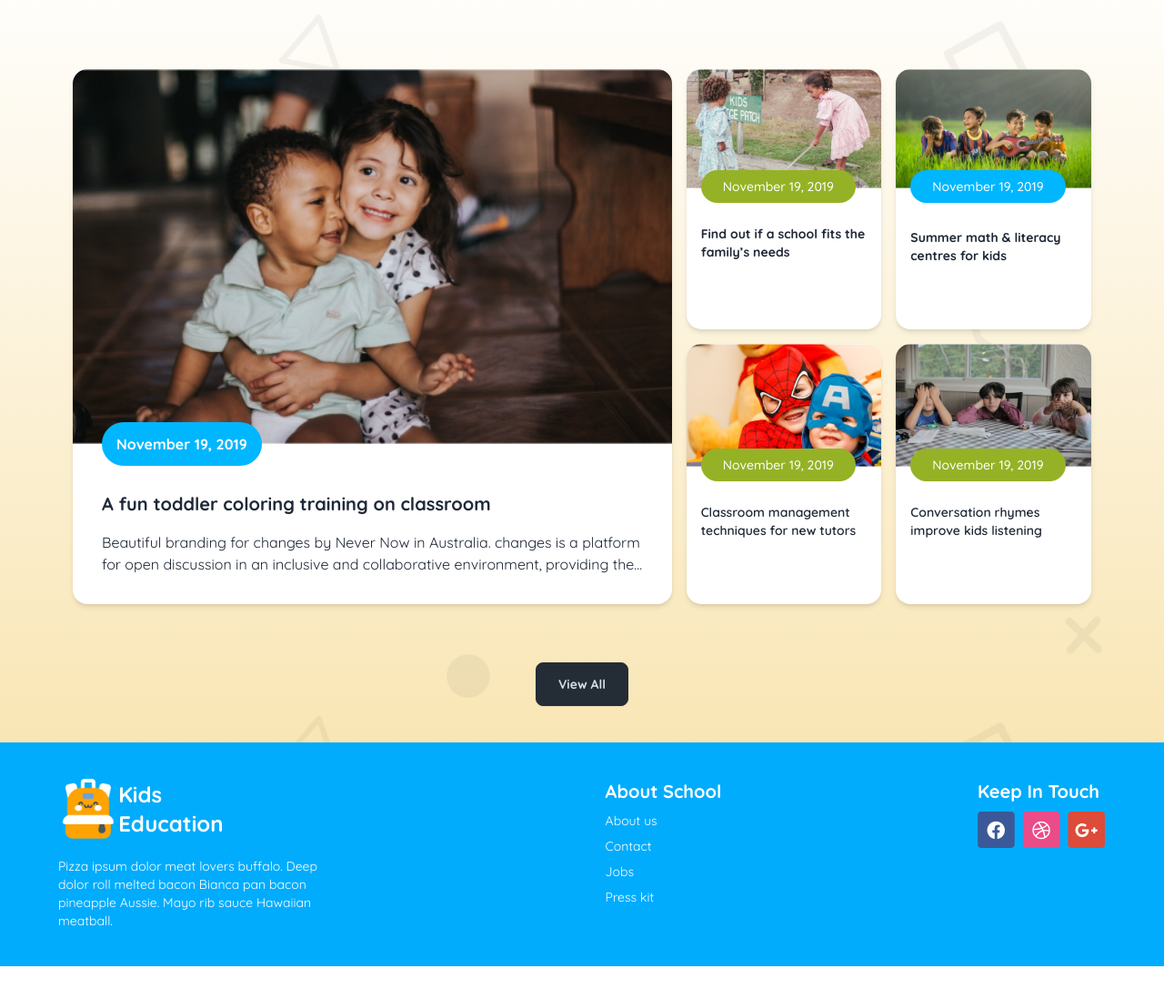
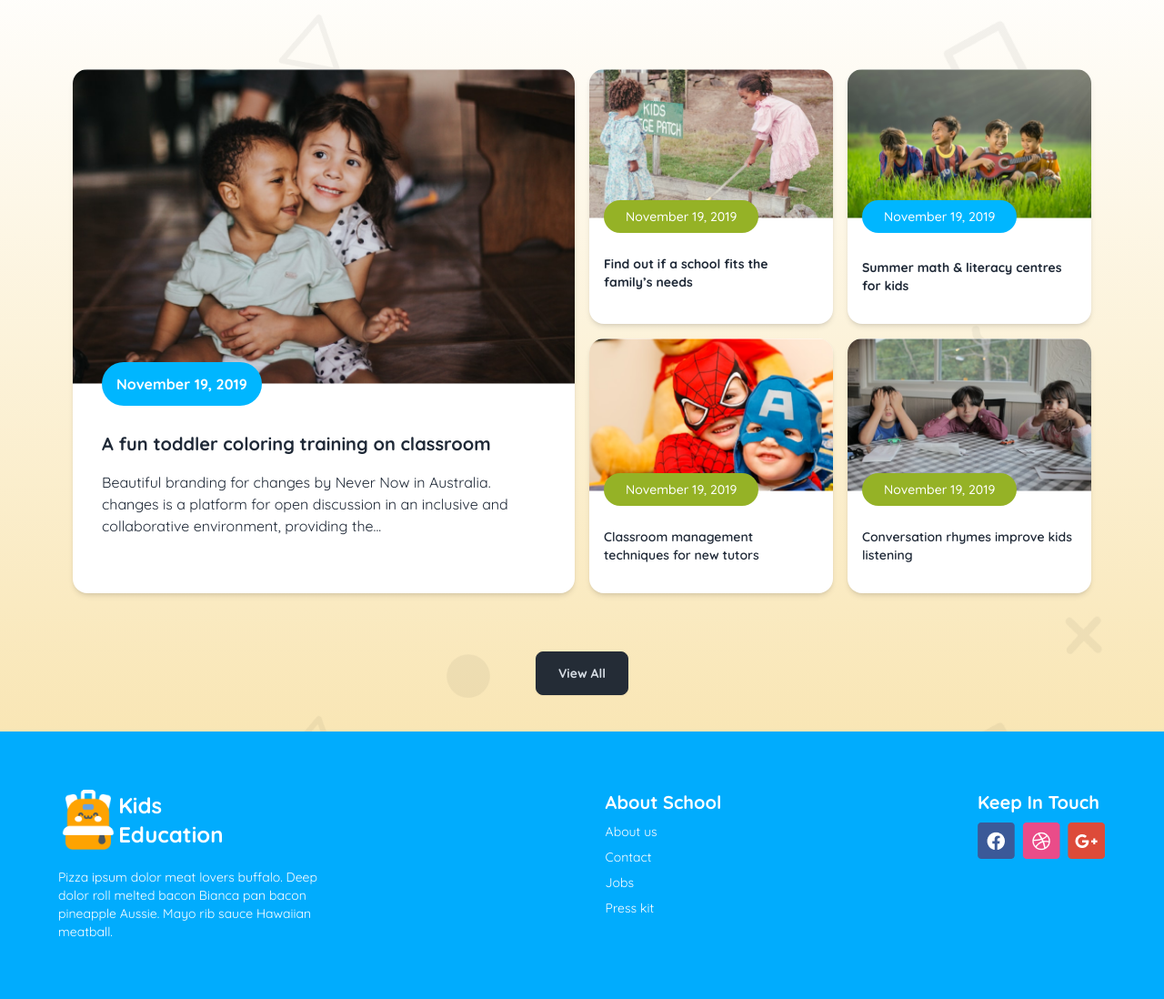
Before and after one commit to FajlaRabby24/kids-school-daisyui, a plain HTML site: page index.html in a window 1280 px wide. Shown: the part 1682-2780 px from the top of the page at 91% size. Before the commit the page ends 2744 px from the top, so only its background shows below. Drawn offline with nearby package versions, Linux system fonts and the light colour scheme.

Commit message:
some changes in footer and stories section

```diff
--- a/index.html
+++ b/index.html
@@ -171,7 +171,7 @@
                     </div>
                 </div>
                 <!-- column 2 -->
-                <div class="grid gap-4 grid-cols-1 md:grid-cols-2 ">
+                <div class="grid w-full gap-4 grid-cols-1 md:grid-cols-2 ">
                     <!-- card 1 -->
                     <div class="w-full card  bg-base-100 shadow-md">
                         <figure>
@@ -231,7 +231,7 @@
             </div>
         </section>
     </main>
-    <footer class=" gap-6 bg-[#01ACFD]  px-5 py-10">
+    <footer class=" gap-6 bg-[#01ACFD]  px-5 py-16">
         <div class="max-w-6xl mx-auto footer md:flex justify-between">
             <nav>
                 <div class="flex items-center mb-3"><img class="w-1/3" src="./assets/footer-logo.png" alt=""><span
```
